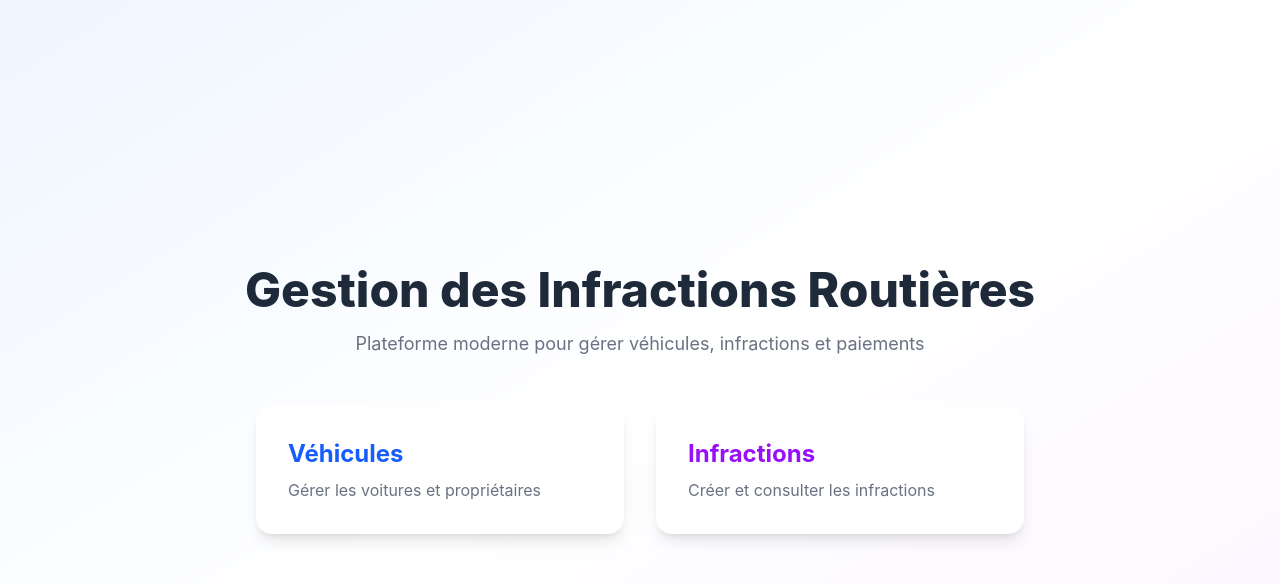
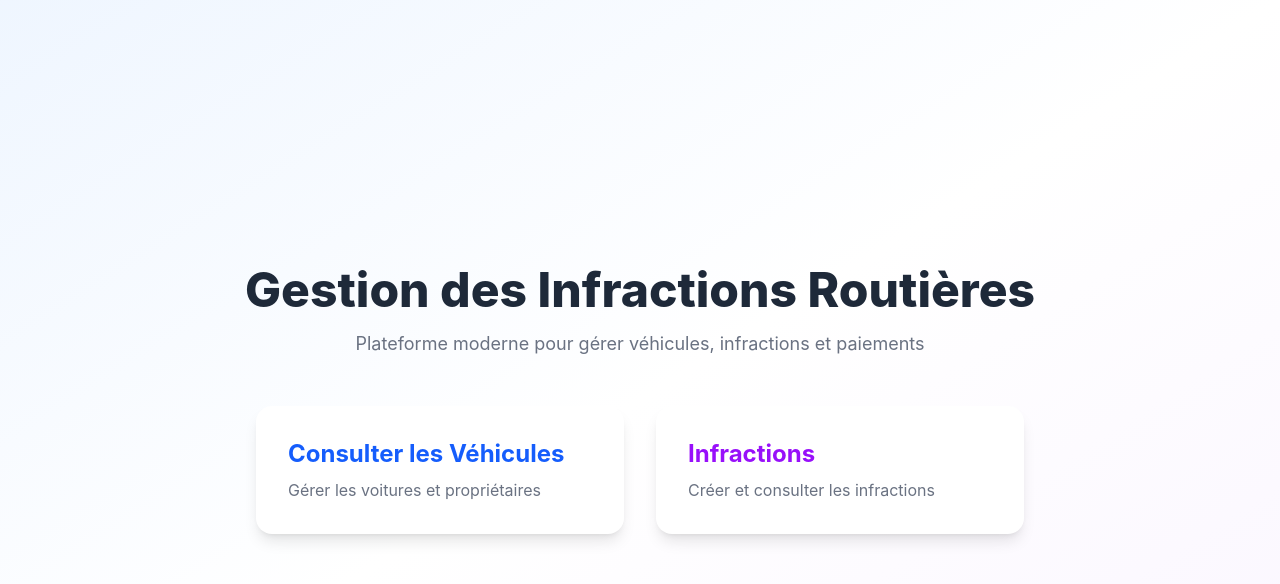
Before and after one commit to Nihitana29/infraction_routieres, a React (Vite) app in the folder frontend_infractions-routieres/: page / in a window 1280 px wide. Shown: the top 584 px of the page. Built offline with nearby package versions, Linux system fonts and the light colour scheme; no server answers.

Commit message:
modify home

```diff
--- a/frontend_infractions-routieres/src/pages/Home.jsx
+++ b/frontend_infractions-routieres/src/pages/Home.jsx
@@ -18,7 +18,7 @@ function Home() {
           to="/vehicules"
           className="bg-white p-8 rounded-2xl shadow-lg hover:shadow-2xl transition"
         >
-          <h2 className="text-2xl font-bold text-blue-600 mb-2">Véhicules</h2>
+          <h2 className="text-2xl font-bold text-blue-600 mb-2">Consulter les Véhicules</h2>
           <p className="text-gray-500">Gérer les voitures et propriétaires</p>
         </Link>
 
```
